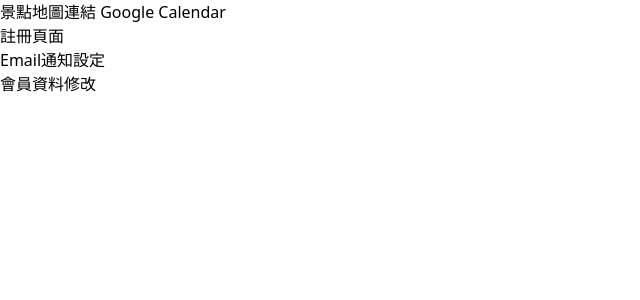
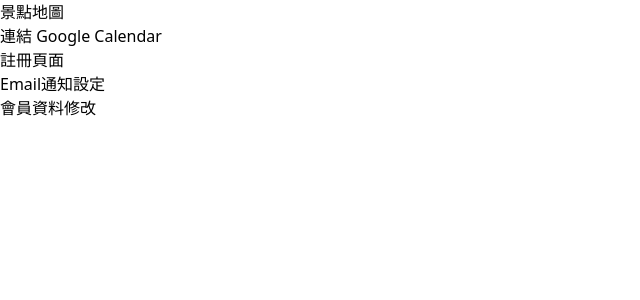
Before and after one commit to Tripfolio/TripfolioFrontEnd, a Vue app: page / in a window 1280 px wide. Shown: the top 300 px of the page, without its empty margins (0-640 px from the left). Built offline with nearby package versions, Linux system fonts and the light colour scheme.

Commit message:
fix: correct /calendar route display logic
修正 issue 76 google 日曆串連 的錯誤

```diff
--- a/src/App.vue
+++ b/src/App.vue
@@ -6,7 +6,9 @@ import { RouterLink, RouterView } from "vue-router";
 
   <div v-if="$route.path !== '/map'">
     <RouterLink to="/map">景點地圖</RouterLink>
+  </div>
 
+  <div v-if="$route.path !== '/calendar'">
     <RouterLink to="/calendar">連結 Google Calendar</RouterLink>
   </div>
 
```
